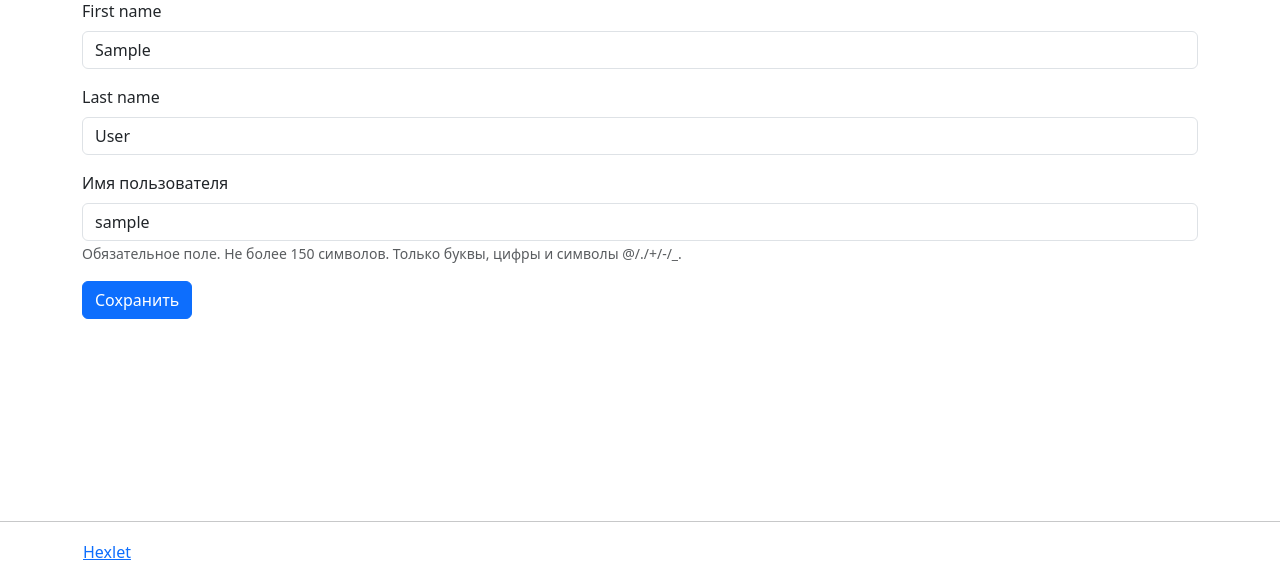
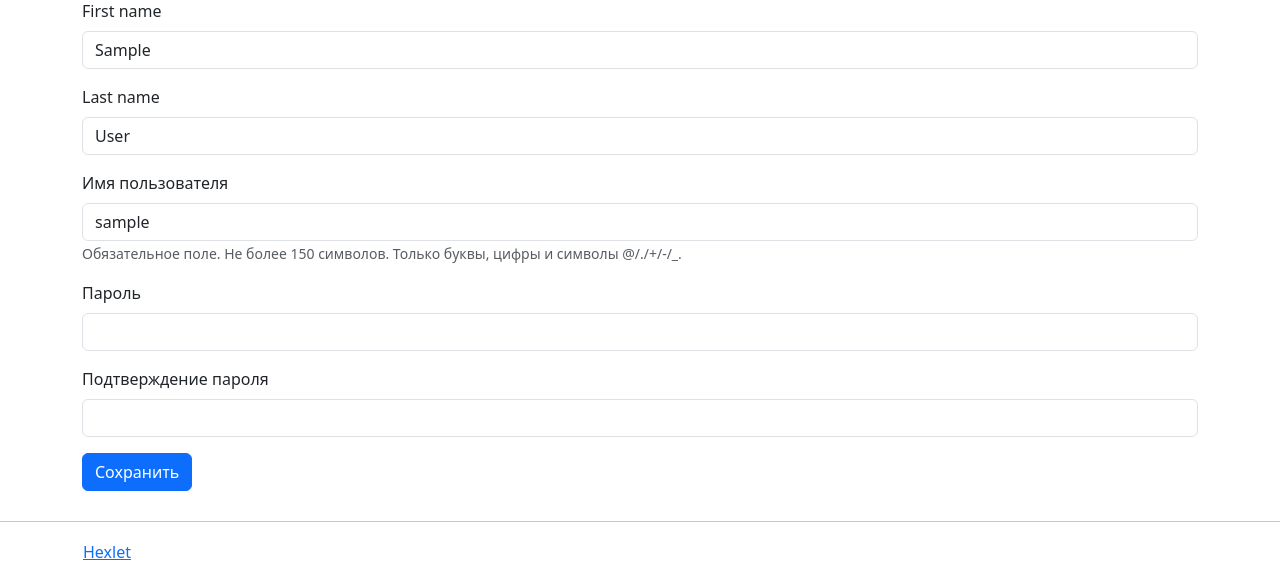
Before and after one commit to Maxcosanostra/python-project-52, a Django app: page /users/1/update/ in a window 1280 px wide. Shown: the part 219-800 px from the top of the page. Run offline with Django 5.2, Linux system fonts and the light colour scheme; the visitor is signed in with stand-in values (Sample User, id 1); data comes from the database, SQL or seed files in the repository; some libraries are stand-ins or nearby versions.

Commit message:
add password fields to user_form.html due to playwright

```diff
--- a/templates/users/user_form.html
+++ b/templates/users/user_form.html
@@ -18,21 +18,48 @@
     {% if object %}
         <ul class="nav nav-tabs mb-4">
             <li class="nav-item">
-                <a class="nav-link active" href="{% url 'user_update' object.pk %}">{% trans "Личные данные" %}</a>
+                <a class="nav-link active"
+                   href="{% url 'user_update' object.pk %}">{% trans "Личные данные" %}</a>
             </li>
             <li class="nav-item">
-                <a class="nav-link" href="{% url 'password_change' %}">{% trans "Пароль" %}</a>
+                <a class="nav-link"
+                   href="{% url 'password_change' %}">{% trans "Пароль" %}</a>
             </li>
         </ul>
     {% endif %}
     <form method="post">
         {% csrf_token %}
         {% bootstrap_form form %}
+
+        {# Для редактирования добавляем поля пароль1 и пароль2, чтобы тесты их увидели #}
+        {% if object %}
+            <div class="mb-3">
+                <label for="id_password1" class="form-label">
+                    {% trans "Пароль" %}
+                </label>
+                <input type="password"
+                       name="password1"
+                       id="id_password1"
+                       class="form-control"
+                       value="">
+            </div>
+            <div class="mb-3">
+                <label for="id_password2" class="form-label">
+                    {% trans "Подтверждение пароля" %}
+                </label>
+                <input type="password"
+                       name="password2"
+                       id="id_password2"
+                       class="form-control"
+                       value="">
+            </div>
+        {% endif %}
+
         <button type="submit" class="btn btn-primary">
             {% if object %}
                 {% trans "Сохранить" %}
             {% else %}
-                {% trans "Зарегистрировать" %}
+                {% trans "Зарегистрироваться" %}
             {% endif %}
         </button>
     </form>
```
